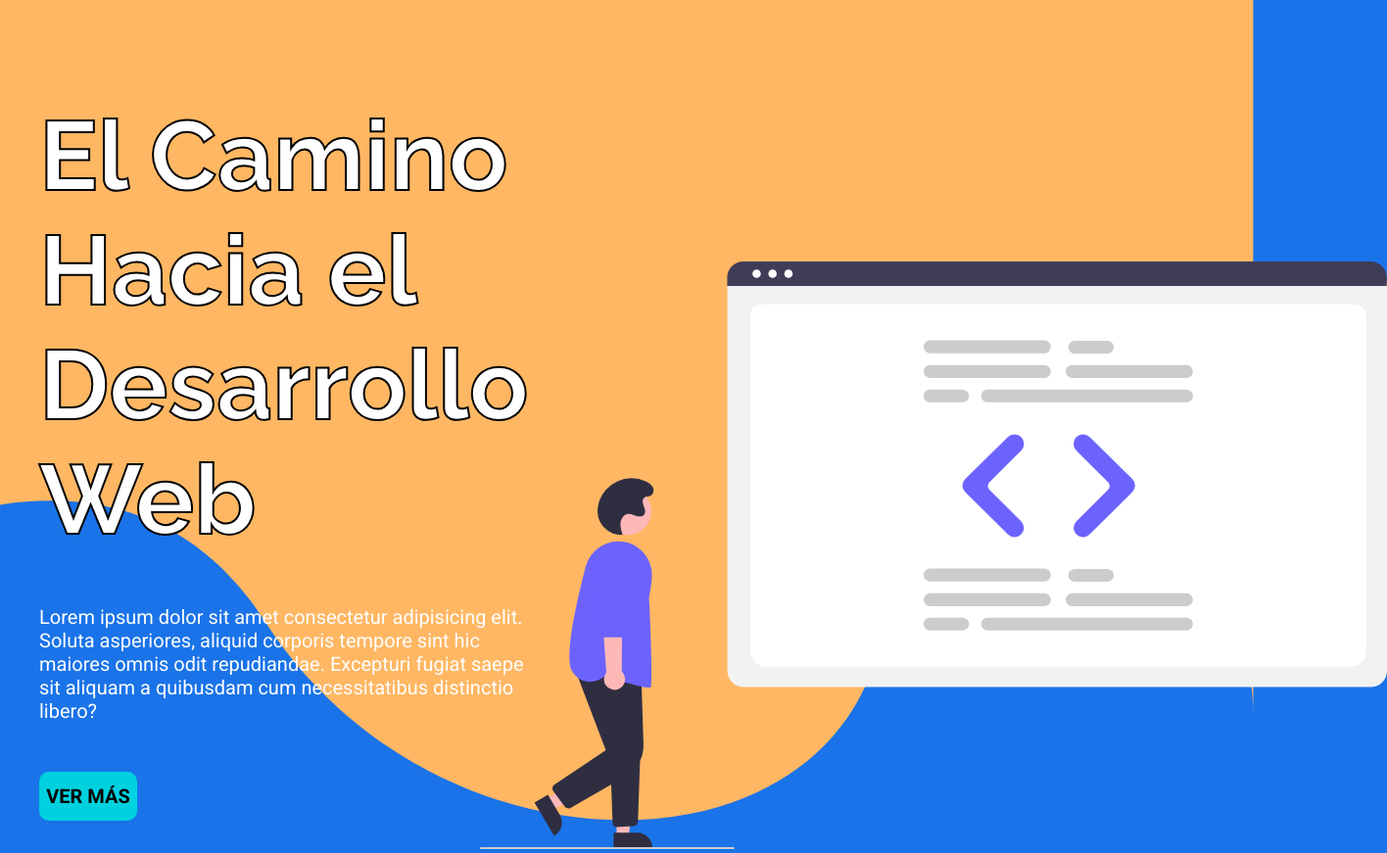
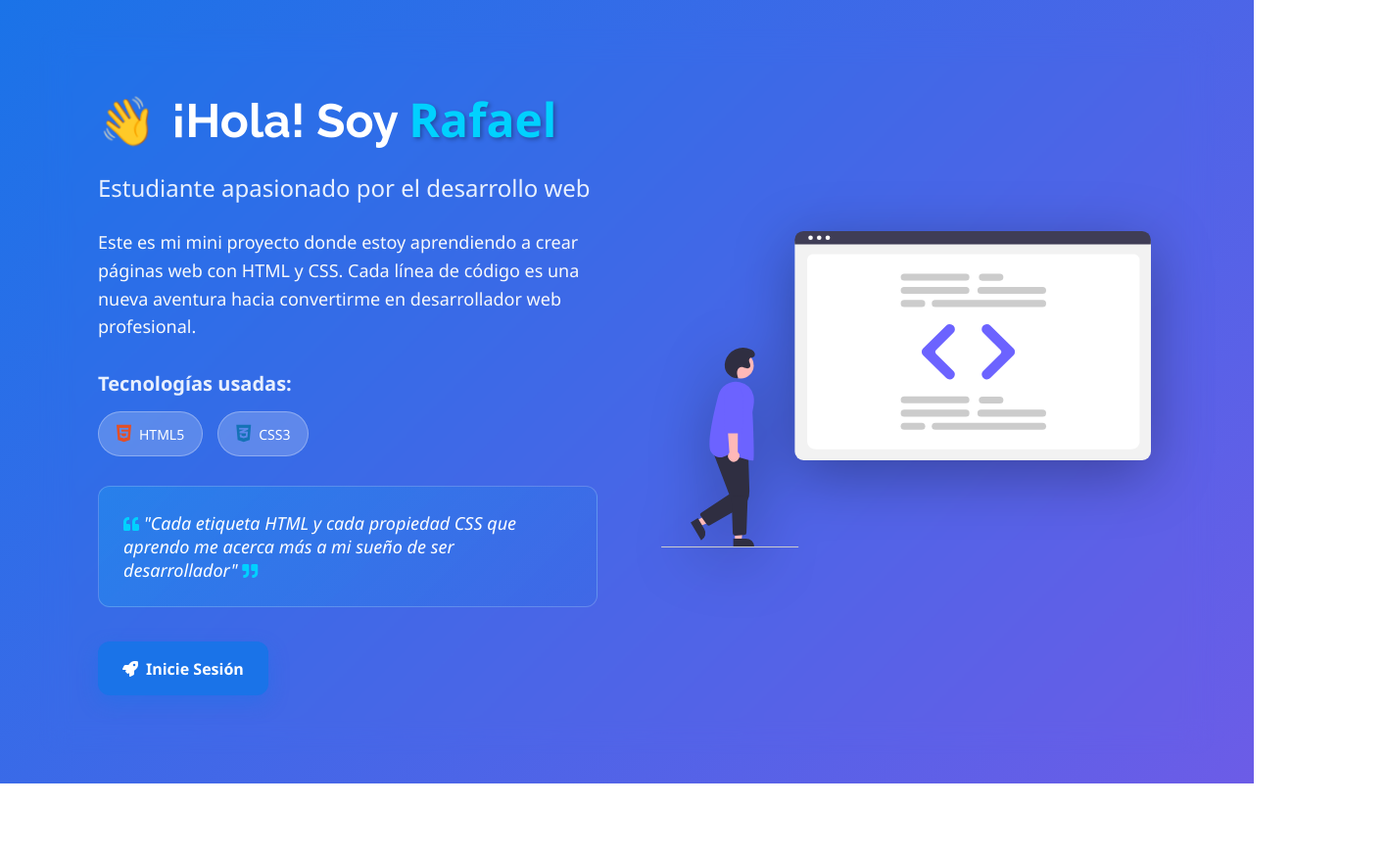
Before and after one commit to rafaelchuco/Mini-Project-HTML, a plain HTML site: page index.html in a window 1280 px wide. Shown: the whole page at 98% size, 1416 px wide, since content can reach past the window. After the commit the page ends 800 px from the top, so only its background shows below. Drawn offline with Linux system fonts and the light colour scheme.

Commit message:
project completed

```diff
--- a/CSS/index.css
+++ b/CSS/index.css
@@ -2,71 +2,276 @@
     margin: 0;
     padding: 0;
     box-sizing: border-box;
-    font-family: "Roboto", sans-serif;
+    font-family: 'Segoe UI', Tahoma, Geneva, Verdana, sans-serif;
 }
 
 body {
-    background-image: url("../IMG/Vector+1.svg");
-    background-size: cover;
-    background-repeat: no-repeat;
-    background-color: #1a73e8;
-    background-position: right top;
     min-height: 100vh;
+    background: linear-gradient(135deg, #1a73e8, #6c5ce7);
     display: flex;
-    flex-direction: column;
+    align-items: center;
+    justify-content: center;
+    padding: 20px;
+}
+
+main {
+    width: 100%;
+    max-width: 1200px;
 }
 
 .contenedor {
-    position: relative;
-    width: 100%;
     display: flex;
     align-items: center;
-    align-content: center;
+    justify-content: space-between;
+    gap: 60px;
+    backdrop-filter: blur(15px);
+    border-radius: 20px;
+    padding: 60px;
 }
 
 .textos {
-    margin-left: 40px;
-    z-index: 1;
-    color: #fff;
+    flex: 1;
+    color: white;
+    max-width: 600px;
+}
+
+.greeting {
+    display: flex;
+    align-items: center;
+    gap: 15px;
+    margin-bottom: 20px;
+}
+
+.wave {
+    font-size: 48px;
+    animation: wave 2s infinite;
+}
+
+@keyframes wave {
+    0%, 100% { transform: rotate(0deg); }
+    25% { transform: rotate(20deg); }
+    75% { transform: rotate(-10deg); }
 }
 
 .titulo {
-    font-size: 100px;
     font-family: "Raleway", sans-serif;
-    -webkit-text-stroke: 2px #000;
-    padding: 100px 0 50px 0;
+    font-size: 48px;
+    font-weight: 700;
+    line-height: 1.2;
+    margin: 0;
+}
+
+.highlight {
+    color: #00D1FF;
+    text-shadow: 2px 2px 4px rgba(0, 0, 0, 0.3);
 }
 
 .subtitulo {
-    font-size: 20px;
+    font-size: 24px;
     font-weight: 500;
-    margin: 0 0 50px 0;
+    margin-bottom: 25px;
+    color: #e8f0fe;
 }
 
-button {
-    display: inline-block;
-    width: 100px;
-    height: 50px;
-    border-radius: 10px;
-    border-style: none;
-    font-size: 20px;
-    background-color: #00D1Df;
+.descripcion {
+    font-size: 18px;
+    line-height: 1.6;
+    margin-bottom: 30px;
+    color: #f8f9fa;
 }
 
-button:hover {
-    background-color: rgb(0, 81.96, 100, 0.9);
-    text-decoration: underline;
+.tecnologias-section {
+    margin-bottom: 30px;
 }
 
-button a {
+.tech-title {
+    font-size: 20px;
+    font-weight: 600;
+    margin-bottom: 15px;
+    color: #e8f0fe;
+}
+
+.tecnologias-aprendiendo {
+    display: flex;
+    gap: 15px;
+    flex-wrap: wrap;
+}
+
+.tech-badge {
+    background-color: rgba(255, 255, 255, 0.2);
+    backdrop-filter: blur(10px);
+    padding: 12px 18px;
+    border-radius: 25px;
+    border: 1px solid rgba(255, 255, 255, 0.3);
+    display: flex;
+    align-items: center;
+    gap: 8px;
+    transition: all 0.3s ease;
+}
+
+.tech-badge:hover {
+    transform: translateY(-3px);
+    box-shadow: 0 8px 20px rgba(0, 0, 0, 0.3);
+    background-color: rgba(255, 255, 255, 0.3);
+}
+
+.tech-badge i {
+    font-size: 20px;
+}
+
+.tech-badge.html i {
+    color: #E34F26;
+}
+
+.tech-badge.css i {
+    color: #1572B6;
+}
+
+.tech-badge span {
+    color: white;
+    font-weight: 500;
+    font-size: 14px;
+}
+
+.motivacion {
+    font-size: 18px;
+    font-style: italic;
+    color: #ffffff;
+    margin-bottom: 35px;
+    padding: 25px;
+    background: linear-gradient(135deg, rgba(0, 209, 255, 0.2), rgba(26, 115, 232, 0.2));
+    border-left: 4px solid #00D1FF;
+    border-radius: 12px;
+    backdrop-filter: blur(10px);
+    border: 1px solid rgba(255, 255, 255, 0.2);
+    position: relative;
+}
+
+.motivacion i {
+    color: #00D1FF;
+    font-size: 16px;
+}
+
+.cta-buttons {
+    display: flex;
+    gap: 20px;
+    flex-wrap: wrap;
+}
+
+.btn-primary {
+    height: 55px;
+    border: none;
+    border-radius: 12px;
+    font-size: 16px;
+    font-weight: 600;
+    cursor: pointer;
+    transition: all 0.3s ease;
+    padding: 0 25px;
+    display: flex;
+    align-items: center;
+    justify-content: center;
+    background-color: #1a73e8;
+    color: white;
+    box-shadow: 0 8px 20px rgba(26, 115, 232, 0.4);
+}
+
+.btn-primary a {
+    color: white;
     text-decoration: none;
-    color: #000;
-    font-weight: bold;
+    display: flex;
+    align-items: center;
+    gap: 8px;
+}
+
+.btn-primary:hover {
+    background-color: #1557b0;
+    transform: translateY(-3px);
+    box-shadow: 0 12px 25px rgba(26, 115, 232, 0.5);
 }
 
 .imagen {
+    flex: 1;
+    display: flex;
+    justify-content: center;
+    align-items: center;
+}
+
+.image-container {
     position: relative;
-    top: 150px;
-    right: 50px;
-    z-index: 1;
 }
+
+.image-container img {
+    max-width: 100%;
+    height: auto;
+    filter: drop-shadow(0 15px 30px rgba(0, 0, 0, 0.3));
+    transition: transform 0.3s ease;
+}
+
+.image-container:hover img {
+    transform: scale(1.05);
+}
+
+@media (max-width: 768px) {
+    .contenedor {
+        flex-direction: column;
+        text-align: center;
+        gap: 40px;
+        padding: 40px 30px;
+    }
+
+    .titulo {
+        font-size: 36px;
+    }
+
+    .subtitulo {
+        font-size: 20px;
+    }
+
+    .descripcion {
+        font-size: 16px;
+    }
+
+    .tecnologias-aprendiendo {
+        justify-content: center;
+    }
+
+    .cta-buttons {
+        justify-content: center;
+    }
+
+    .btn-primary {
+        width: 100%;
+        max-width: 280px;
+    }
+}
+
+@media (max-width: 480px) {
+    .contenedor {
+        padding: 30px 20px;
+    }
+
+    .titulo {
+        font-size: 28px;
+    }
+
+    .subtitulo {
+        font-size: 18px;
+    }
+
+    .wave {
+        font-size: 36px;
+    }
+
+    .tech-badge {
+        padding: 10px 15px;
+    }
+
+    .tech-badge span {
+        font-size: 12px;
+    }
+
+    .motivacion {
+        font-size: 16px;
+        padding: 20px;
+    }
+}
--- a/CSS/registro.css
+++ b/CSS/registro.css
@@ -0,0 +1,149 @@
+* {
+    margin: 0;
+    padding: 0;
+    box-sizing: border-box;
+    font-family: 'Segoe UI', Tahoma, Geneva, Verdana, sans-serif;
+}
+
+body {
+    display: flex;
+    justify-content: center;
+    align-items: center;
+    min-height: 100vh;
+    background: linear-gradient(135deg, #1a73e8, #6c5ce7);
+    padding: 20px;
+}
+
+.container {
+    width: 100%;
+    max-width: 400px;
+    display: flex;
+    justify-content: center;
+    align-items: center;
+}
+
+.registro-container {
+    width: 100%;
+    background-color: #fff;
+    border-radius: 20px;
+    box-shadow: 0 15px 30px rgba(0, 0, 0, 0.2);
+    padding: 40px;
+}
+
+.title {
+    color: #333;
+    font-size: 24px;
+    margin-bottom: 30px;
+    font-weight: 600;
+    text-align: center;
+}
+
+.registro-form {
+    display: flex;
+    flex-direction: column;
+    gap: 15px;
+    margin-bottom: 25px;
+}
+
+.registro-form input {
+    height: 45px;
+    border: 1px solid #ddd;
+    border-radius: 8px;
+    padding: 0 15px;
+    font-size: 16px;
+    transition: border-color 0.3s;
+}
+
+.registro-form input:focus {
+    border-color: #1a73e8;
+    outline: none;
+}
+
+.btn-registro {
+    background-color: #1a73e8;
+    color: white;
+    height: 45px;
+    border: none;
+    border-radius: 8px;
+    font-size: 16px;
+    font-weight: 600;
+    cursor: pointer;
+    transition: background-color 0.3s;
+}
+
+.btn-registro:hover {
+    background-color: #1557b0;
+}
+
+.links {
+    text-align: center;
+    margin-bottom: 25px;
+}
+
+.links a {
+    color: #1a73e8;
+    text-decoration: none;
+    font-size: 14px;
+}
+
+.links a:hover {
+    text-decoration: underline;
+}
+
+.social-section {
+    text-align: center;
+    border-top: 1px solid #e6e6e6;
+    padding-top: 25px;
+}
+
+.social-section p {
+    color: #666;
+    font-size: 14px;
+    margin-bottom: 15px;
+}
+
+.social-buttons {
+    display: flex;
+    gap: 10px;
+    justify-content: center;
+}
+
+.social-buttons button {
+    width: 45px;
+    height: 45px;
+    border: none;
+    border-radius: 50%;
+    cursor: pointer;
+    transition: transform 0.2s;
+    display: flex;
+    align-items: center;
+    justify-content: center;
+    color: white;
+    font-size: 18px;
+}
+
+.social-buttons button:hover {
+    transform: scale(1.1);
+}
+
+.google {
+    background-color: #ea4335;
+}
+
+.facebook {
+    background-color: #3b5998;
+}
+
+.twitter {
+    background-color: #1da1f2;
+}
+
+@media (max-width: 480px) {
+    .registro-container {
+        padding: 30px 20px;
+    }
+
+    .title {
+        font-size: 20px;
+    }
+}
--- a/index.html
+++ b/index.html
@@ -3,25 +3,70 @@
 <head>
     <meta charset="UTF-8">
     <meta name="viewport" content="width=device-width, initial-scale=1.0">
-    <meta name="description" content="Landing page sobre desarrollo web">
-    <title>El Camino Hacia el Desarrollo Web</title>
+    <meta name="description" content="Mi journey aprendiendo desarrollo web con HTML y CSS">
+    <title>Rafael Dev - Mi Journey en Programación</title>
     <link rel="stylesheet" href="./CSS/index.css">
     <link rel="preconnect" href="https://fonts.googleapis.com">
     <link rel="preconnect" href="https://fonts.gstatic.com" crossorigin>
-    <link href="https://fonts.googleapis.com/css2?family=Roboto:wght@400;700&family=Raleway:wght@400;700&display=swap" rel="stylesheet">
+    <link href="https://fonts.googleapis.com/css2?family=Roboto:wght@400;500;700&family=Raleway:wght@400;600;700&display=swap" rel="stylesheet">
+    <link rel="stylesheet" href="https://use.fontawesome.com/releases/v5.8.1/css/all.css">
 </head>
 <body>
     <main>
-        <div class="contenedor">
-            <div class="textos">
-                <h1 class="titulo">El Camino Hacia el Desarrollo Web</h1>
-                <p class="subtitulo">Lorem ipsum dolor sit amet consectetur adipisicing elit. Soluta asperiores, aliquid corporis tempore sint hic maiores omnis odit repudiandae. Excepturi fugiat saepe sit aliquam a quibusdam cum necessitatibus distinctio libero?</p>
-                <button><a href="./login.html">VER MÁS</a></button>
+        <section class="hero">
+            <div class="contenedor">
+                <div class="textos">
+                    <div class="greeting">
+                        <span class="wave">👋</span>
+                        <h1 class="titulo">¡Hola! Soy <span class="highlight">Rafael</span></h1>
+                    </div>
+
+                    <h2 class="subtitulo">Estudiante apasionado por el desarrollo web</h2>
+
+                    <p class="descripcion">
+                        Este es mi mini proyecto donde estoy aprendiendo a crear páginas web
+                        con HTML y CSS. Cada línea de código es una nueva aventura hacia
+                        convertirme en desarrollador web profesional.
+                    </p>
+
+                    <div class="tecnologias-section">
+                        <h3 class="tech-title">Tecnologías usadas:</h3>
+                        <div class="tecnologias-aprendiendo">
+                            <div class="tech-badge html">
+                                <i class="fab fa-html5"></i>
+                                <span>HTML5</span>
+                            </div>
+                            <div class="tech-badge css">
+                                <i class="fab fa-css3-alt"></i>
+                                <span>CSS3</span>
+                            </div>
+                        </div>
+                    </div>
+
+                    <blockquote class="motivacion">
+                        <i class="fas fa-quote-left"></i>
+                        "Cada etiqueta HTML y cada propiedad CSS que aprendo
+                        me acerca más a mi sueño de ser desarrollador"
+                        <i class="fas fa-quote-right"></i>
+                    </blockquote>
+
+                    <div class="cta-buttons">
+                        <button class="btn-primary">
+                            <a href="./login.html">
+                                <i class="fas fa-rocket"></i>
+                                Inicie Sesión
+                            </a>
+                        </button>
+                    </div>
+                </div>
+
+                <div class="imagen">
+                    <div class="image-container">
+                        <img src="IMG/undraw_Code_review_re_woeb.svg" alt="Desarrollador programando con pasión" width="500" height="400">
+                    </div>
+                </div>
             </div>
-            <div class="imagen">
-                <img src="IMG/undraw_Code_review_re_woeb.svg">
-            </div>
-        </div>
+        </section>
     </main>
 </body>
 </html>
```
Also changed, not shown: login.html (+1 -1 lines), registro.html (+40 -0 lines), IMG/Vector+1.svg (deleted).
